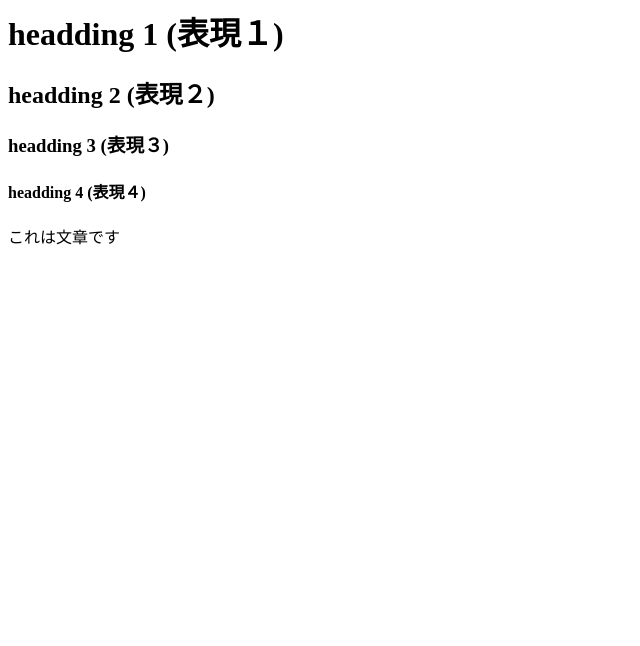
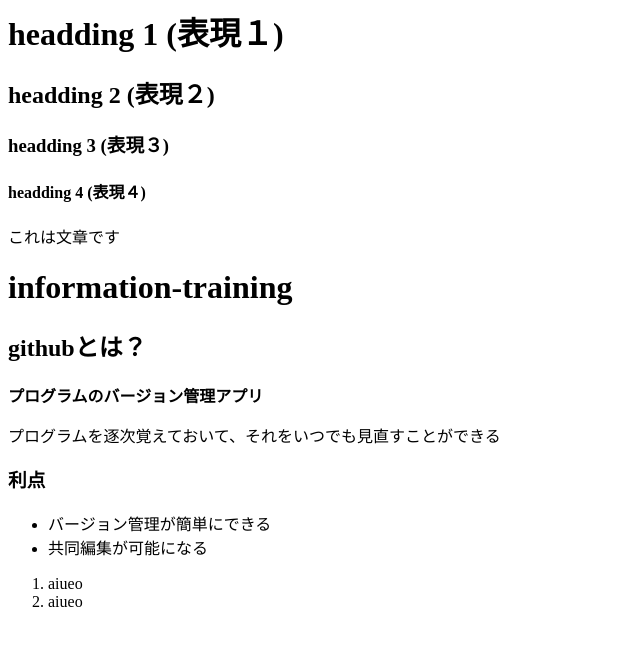
Before and after one commit to okita1122/information-training, a plain HTML site: page index.html in a window 1280 px wide. Shown: the whole page, without its empty margins (0-640 px from the left). Drawn offline with Linux system fonts and the light colour scheme.

Commit message:
９月１７日４時間目htmlやマークアップの話

```diff
--- a/index.html
+++ b/index.html
@@ -3,3 +3,20 @@
 <h3>headding 3 (表現３)</h3>
 <h4>headding 4 (表現４)</h4>
 <p>これは文章です</p>
+
+
+<h1>information-training</h1>
+<h2>githubとは？</h2>
+<strong>プログラムのバージョン管理アプリ</strong>
+<p>プログラムを逐次覚えておいて、それをいつでも見直すことができる</p>
+
+<h3>利点</h3>
+<ul>
+    <li>バージョン管理が簡単にできる</li>
+    <li>共同編集が可能になる</li>
+</ul>
+
+<ol>
+    <li>aiueo</li>
+    <li>aiueo</li>
+</ol>
```
Also changed, not shown: 1 other file.
